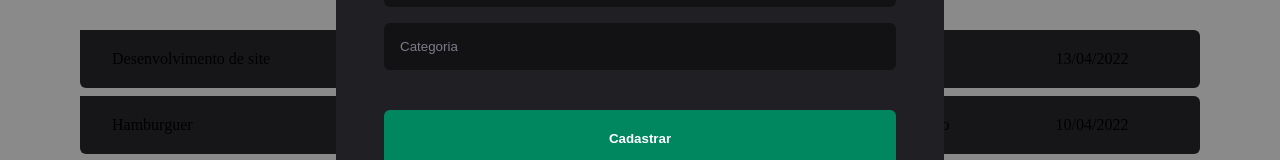
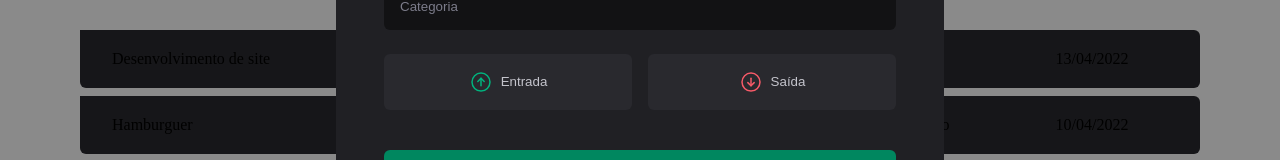
Before and after one commit to tiagosvieira10/dtMoney, a React (Vite) app: page / in a window 1280 px wide. Both pictures are taken after a click on the button "Nova transação". Shown: the part 407-567 px from the top of the page. Built offline with nearby package versions, Linux system fonts and the light colour scheme.

Commit message:
module completo

```diff
--- a/package.json
+++ b/package.json
@@ -11,6 +11,7 @@
   },
   "dependencies": {
     "@radix-ui/react-dialog": "^1.0.4",
+    "@radix-ui/react-radio-group": "^1.1.3",
     "phosphor-react": "^1.4.1",
     "react": "^18.2.0",
     "react-dom": "^18.2.0",
--- a/src/components/NewTransactionModal/index.tsx
+++ b/src/components/NewTransactionModal/index.tsx
@@ -1,6 +1,6 @@
 import * as Dialog from "@radix-ui/react-dialog";
-import { CloseButton,Content, Overlay } from "./style";
-import { X } from "phosphor-react";
+import { CloseButton,Content, Overlay, TransactionType, TransactionTypeButton } from "./style";
+import { ArrowCircleDown, ArrowCircleUp, X } from "phosphor-react";
 
 export function NewTransactionModal(){
   return(
@@ -19,6 +19,18 @@
         <input type="number" placeholder="Preço" required />
         <input type="text" placeholder="Categoria" required />
 
+        <TransactionType>
+          <TransactionTypeButton variant="incone" value="incone">
+            <ArrowCircleUp size={24}/>
+            Entrada
+          </TransactionTypeButton>
+
+          <TransactionTypeButton variant="outcone" value="outcone">
+            <ArrowCircleDown size={24}/>
+            Saída
+          </TransactionTypeButton>
+        </TransactionType>
+
         <button type="submit">
           Cadastrar
         </button>
--- a/src/components/NewTransactionModal/style.ts
+++ b/src/components/NewTransactionModal/style.ts
@@ -1,5 +1,6 @@
 import { styled } from "styled-components";
 import * as Dialog from "@radix-ui/react-dialog"
+import * as RadioGroup from '@radix-ui/react-radio-group';
 
 export const Overlay = styled(Dialog.Overlay)`
   position: fixed;
@@ -67,3 +68,47 @@
   cursor: pointer;
   color: ${props => props.theme['gray-500']};
 `
+
+export const TransactionType = styled(RadioGroup.Root)`
+  display: grid;
+  grid-template-columns: repeat(2, 1fr);
+  gap: 1rem;
+  margin-top: 0.5rem;
+`
+
+interface TransactionTypeButtonProps {
+  variant: 'incone' | 'outcone';
+}
+
+export const TransactionTypeButton = styled(RadioGroup.Item)<TransactionTypeButtonProps>`
+  background: ${props => props.theme['gray-700']};
+  padding: 1rem;
+  display: flex;
+  align-items: center;
+  justify-content: center;
+  gap: 0.5rem;
+  border-radius: 6px;
+  cursor: pointer;
+  border: 0;
+  color: ${props => props.theme['gray-300']};
+
+
+  svg {
+    color: ${props => props.variant === 'incone' ? props.theme["green-300"] : props.theme["red-300"]};
+  }
+
+  &[data-state = 'unchecked']:hover {
+    transition: background-color 0.2s;
+    background: ${props => props.theme["gray-600"] };
+  }
+
+  &[data-state = 'checked'] {
+    color: ${props => props.theme.white};
+    background: ${props => props.variant === 'incone' ? props.theme["green-500"] : props.theme["red-500"]};
+
+    svg {
+      color: ${props => props.theme.white};
+    }
+  }
+
+`
```
Also changed, not shown: 1 other file (tests, documents, lock files or other folders).
